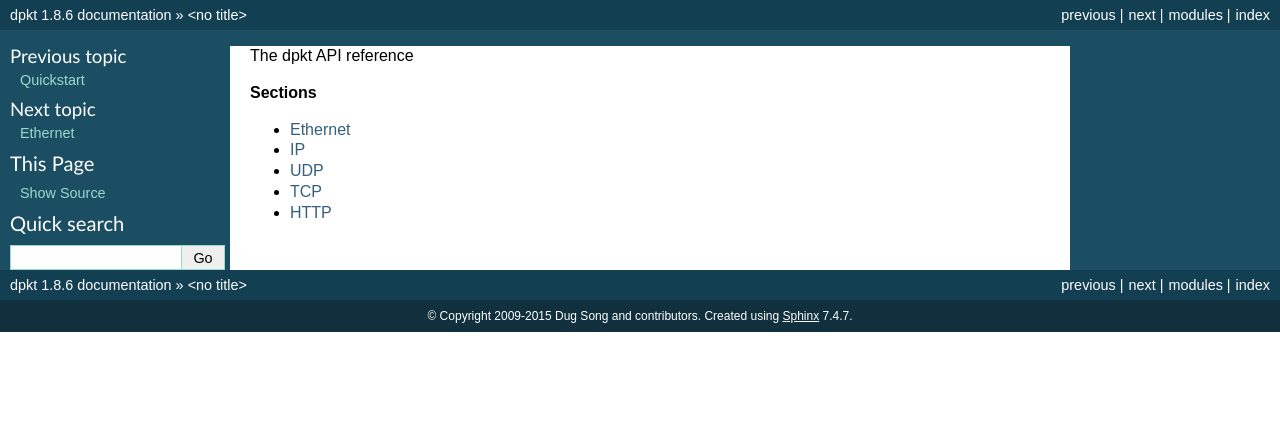
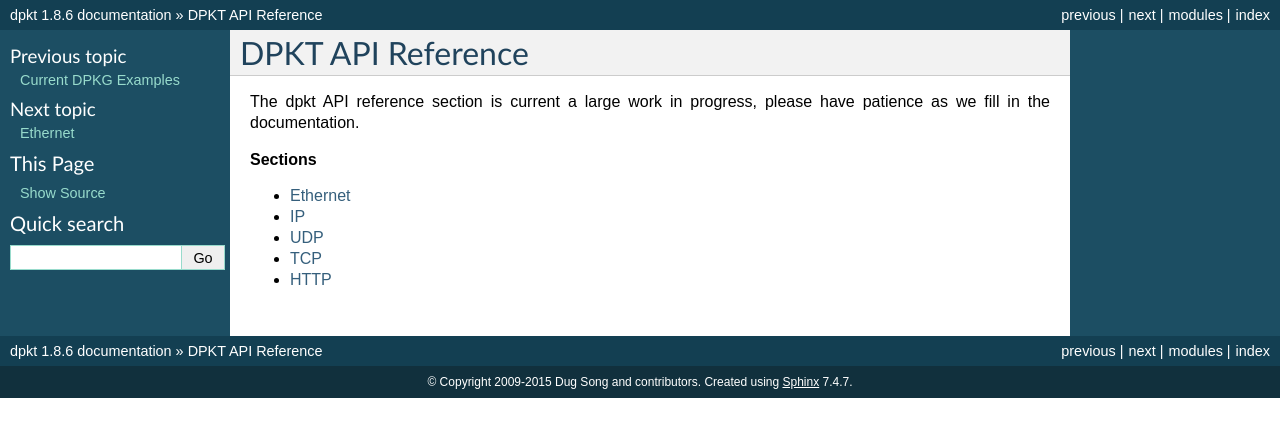
Before and after one commit to kbandla/dpkt, a Sphinx documentation site: the page built from docs/api/index.rst, in a window 1280 px wide. Shown: the top 437 px of the page. Built offline with Sphinx 7.4.7, drawn with Linux system fonts in a browser that asks for light colours; pages that are not in the unit, such as notebooks, are missing from menus.

```diff
--- a/docs/api/index.rst
+++ b/docs/api/index.rst
@@ -1,4 +1,7 @@
-The dpkt API reference
+
+DPKT API Reference
+==================
+The dpkt API reference section is current a large work in progress, please have patience as we fill in the documentation.
 
 **Sections**
 
--- a/docs/examples.rst
+++ b/docs/examples.rst
@@ -1,4 +1,6 @@
 
+Current DPKG Examples
+=====================
 [@jonoberheide's](https://twitter.com/jonoberheide) old examples still
 apply:
 
--- a/docs/index.rst
+++ b/docs/index.rst
@@ -16,7 +16,11 @@ User's guide
 
 Examples
 ========
-.. include:: examples.rst
+
+.. toctree::
+    :maxdepth: 2
+
+    examples
 
 API reference
 =============
```
Also changed, not shown: other parts of docs/examples.rst (+2 -0 lines).
